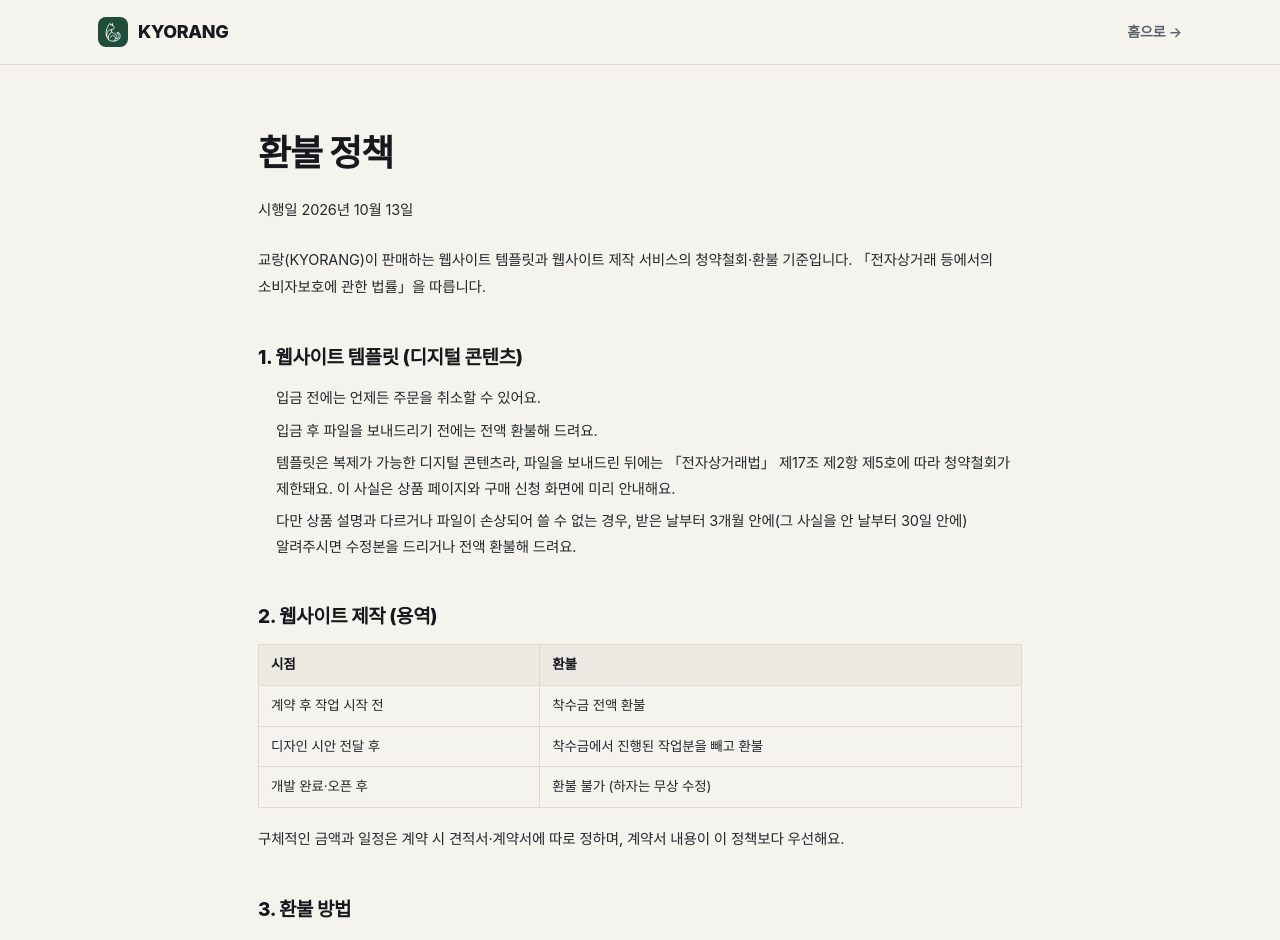
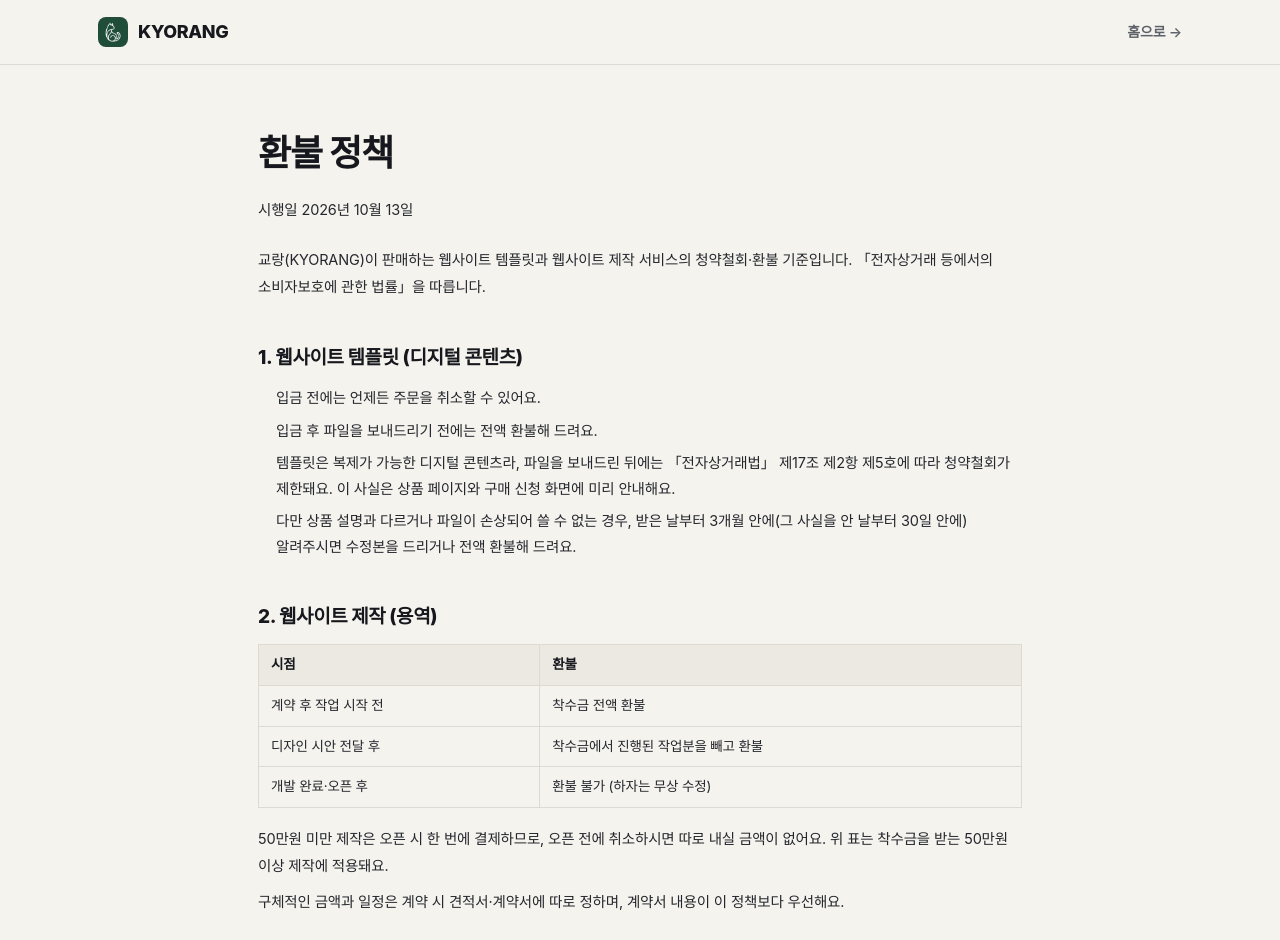
Before and after one commit to kyojin00/kyorang-www, a Next.js app: page /refund in a window 1280 px wide. Shown: the top 940 px of the page. Built offline with nearby package versions, Linux system fonts and the light colour scheme; a web font is replaced by a local one.

Commit message:
결제 방식: 50만원 미만 제작은 오픈 시 일괄 결제
FAQ 결제 안내와 환불 정책에 같은 기준을 적었다.

Co-Authored-By: Claude Opus 5.5 <noreply@anthropic.com>
Claude-Session: https://claude.ai/code/session_011SDeKAK3VFFfCiuMceXvoX

```diff
--- a/src/app/refund/page.tsx
+++ b/src/app/refund/page.tsx
@@ -50,6 +50,10 @@ export default function RefundPage() {
           </tr>
         </tbody>
       </table>
+      <p>
+        50만원 미만 제작은 오픈 시 한 번에 결제하므로, 오픈 전에 취소하시면 따로 내실 금액이 없어요.
+        위 표는 착수금을 받는 50만원 이상 제작에 적용돼요.
+      </p>
       <p>구체적인 금액과 일정은 계약 시 견적서·계약서에 따로 정하며, 계약서 내용이 이 정책보다 우선해요.</p>
 
       <h2>3. 환불 방법</h2>
--- a/src/data/studio.ts
+++ b/src/data/studio.ts
@@ -144,7 +144,7 @@ export const FAQS = [
   },
   {
     q: '결제는 어떻게 하나요?',
-    a: '제작은 계약 시 착수금 50%, 오픈 시 잔금 50%를 계좌이체로 받아요. 템플릿은 구매 신청 후 안내드리는 계좌로 입금하시면 확인 후 메일로 파일을 보내드려요. 세금계산서·현금영수증 발행 가능해요.',
+    a: '50만원 미만 제작은 오픈 시 한 번에 계좌이체로 받아요. 50만원 이상은 계약 시 착수금 50%, 오픈 시 잔금 50%로 나눠 받아요. 템플릿은 구매 신청 후 안내드리는 계좌로 입금하시면 확인 후 메일로 파일을 보내드려요. 세금계산서·현금영수증 발행 가능해요.',
   },
   {
     q: '수정은 몇 번까지 되나요?',
```
